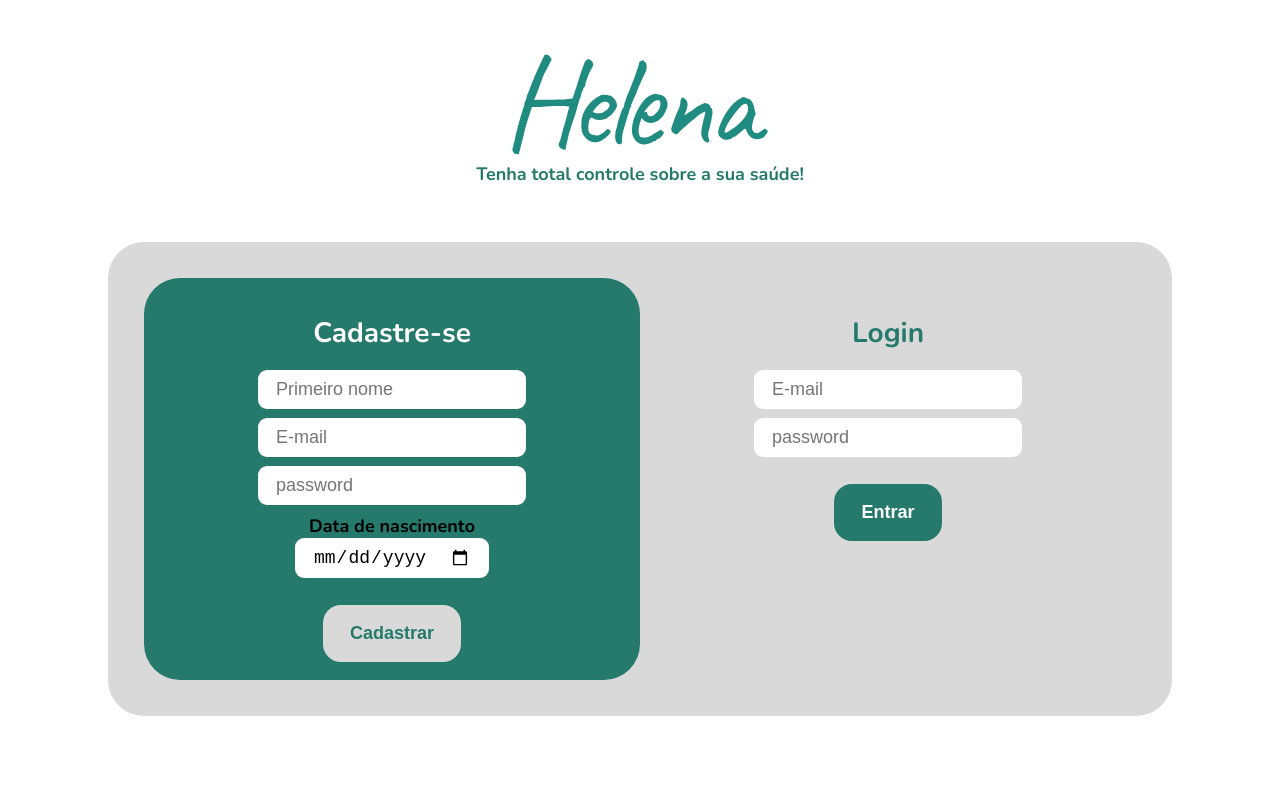
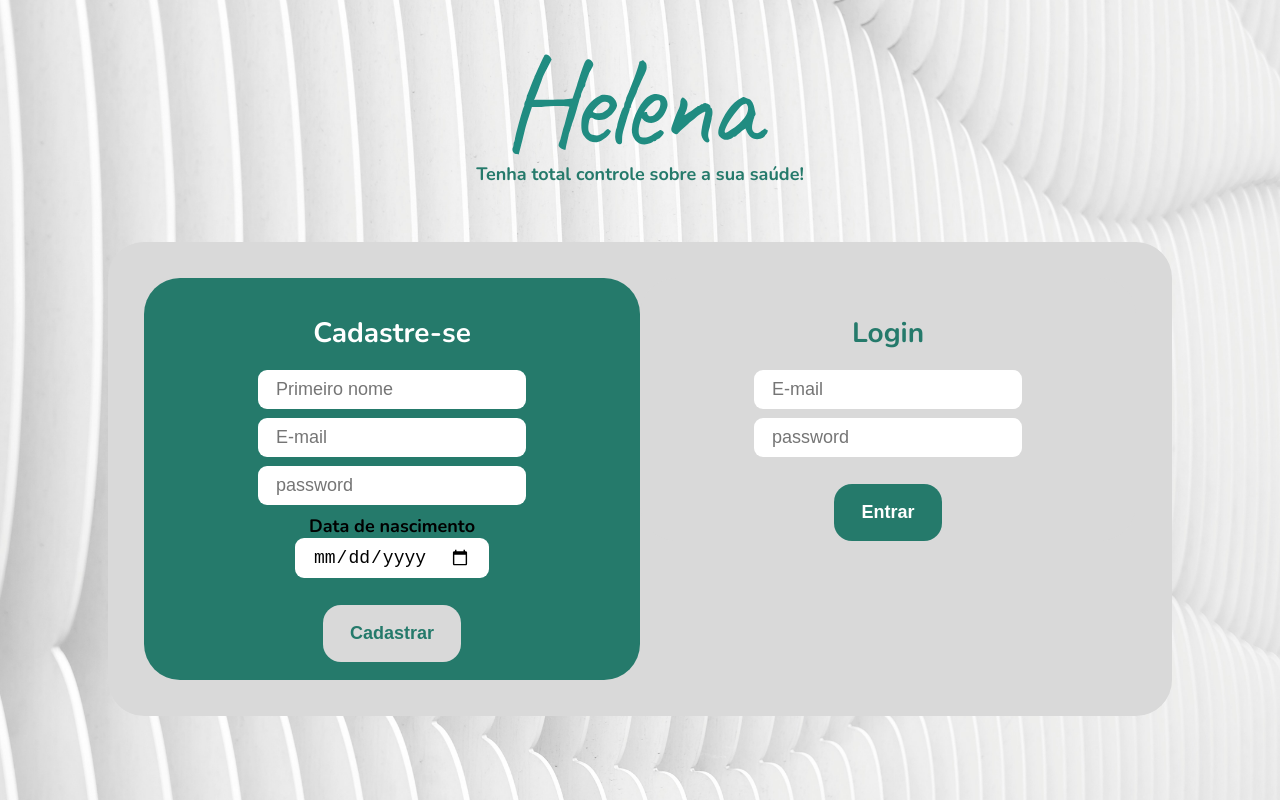
Before and after one commit to carolrochafloro/HelenaFrontend, an Angular app: page / in a window 1280 px wide. Built offline with nearby package versions, Linux system fonts and the light colour scheme.

Commit message:
Adicionado background

```diff
--- a/src/app/components/med-list/med-list.component.html
+++ b/src/app/components/med-list/med-list.component.html
@@ -55,9 +55,7 @@
       <p>{{ med.notes }}</p>
     </div>
     <div>
-      <button class="btn" [routerLink]="['/details, med.id']">
-        Ver horários
-      </button>
+      <button class="btn" [routerLink]="['/details']">Ver horários</button>
     </div>
   </article>
 </details>
--- a/src/app/pages/med-details/med-details.component.scss
+++ b/src/app/pages/med-details/med-details.component.scss
@@ -1,7 +1,13 @@
 :host {
-  display: block;
-
   .container {
-    margin-top: 3rem;
+    margin: 6rem 3rem;
+    display: flex;
+    flex-direction: row;
+    flex-wrap: wrap;
+    justify-content: center;
+    align-items: center;
+    background-color: var(--white);
+    width: 80vw;
+    border-radius: 1rem;
   }
 }
--- a/src/scss/base/_reset.scss
+++ b/src/scss/base/_reset.scss
@@ -8,6 +8,10 @@ body {
   display: flex;
   flex-direction: column;
   font-family: "Nunito", sans-serif;
+  background-image: url("../../../public/background.jpg");
+  background-size: cover; /* Ajusta a imagem para cobrir todo o contêiner */
+  background-position: center; /* Centraliza a imagem */
+  background-repeat: no-repeat; /* Evita que a imagem se repita */
 }
 
 html {
```
Also changed, not shown: public/background.jpg (added).
